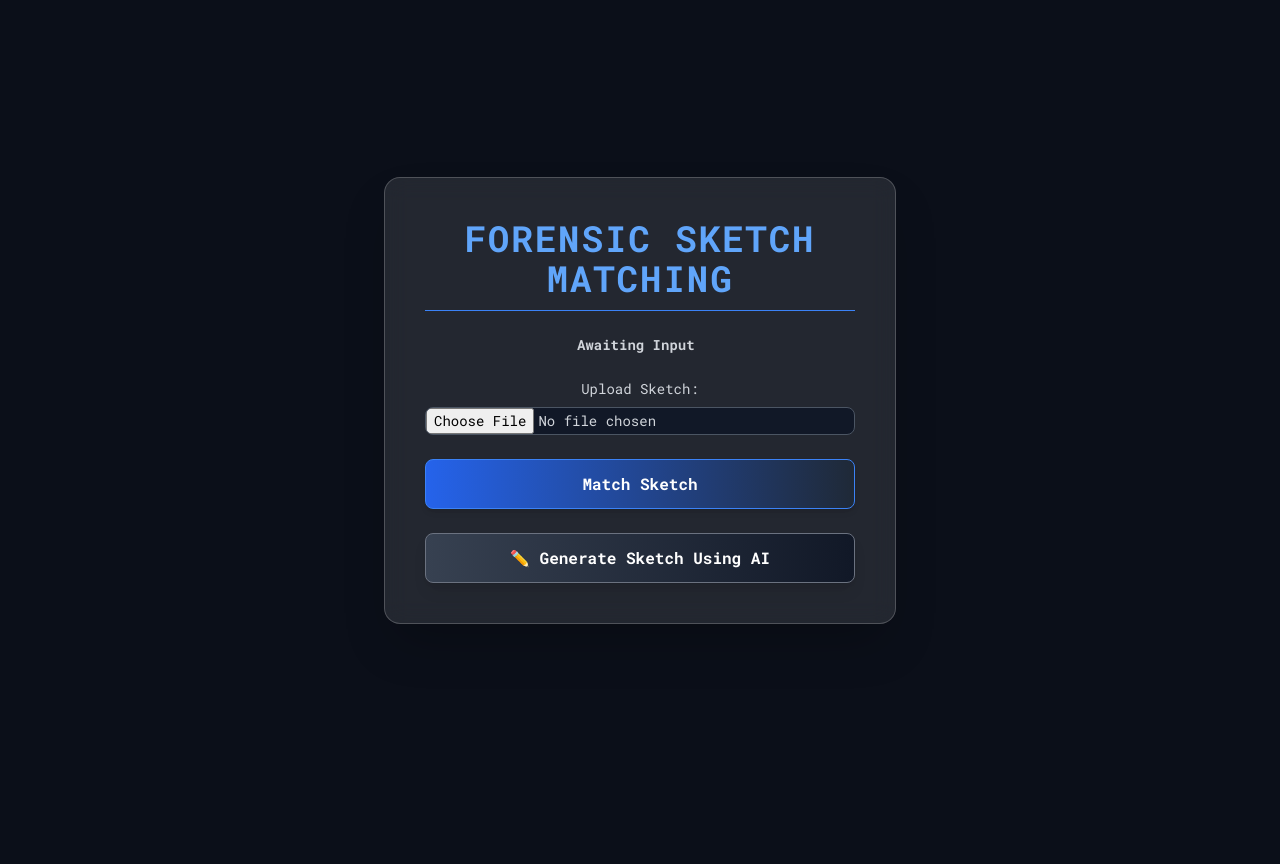
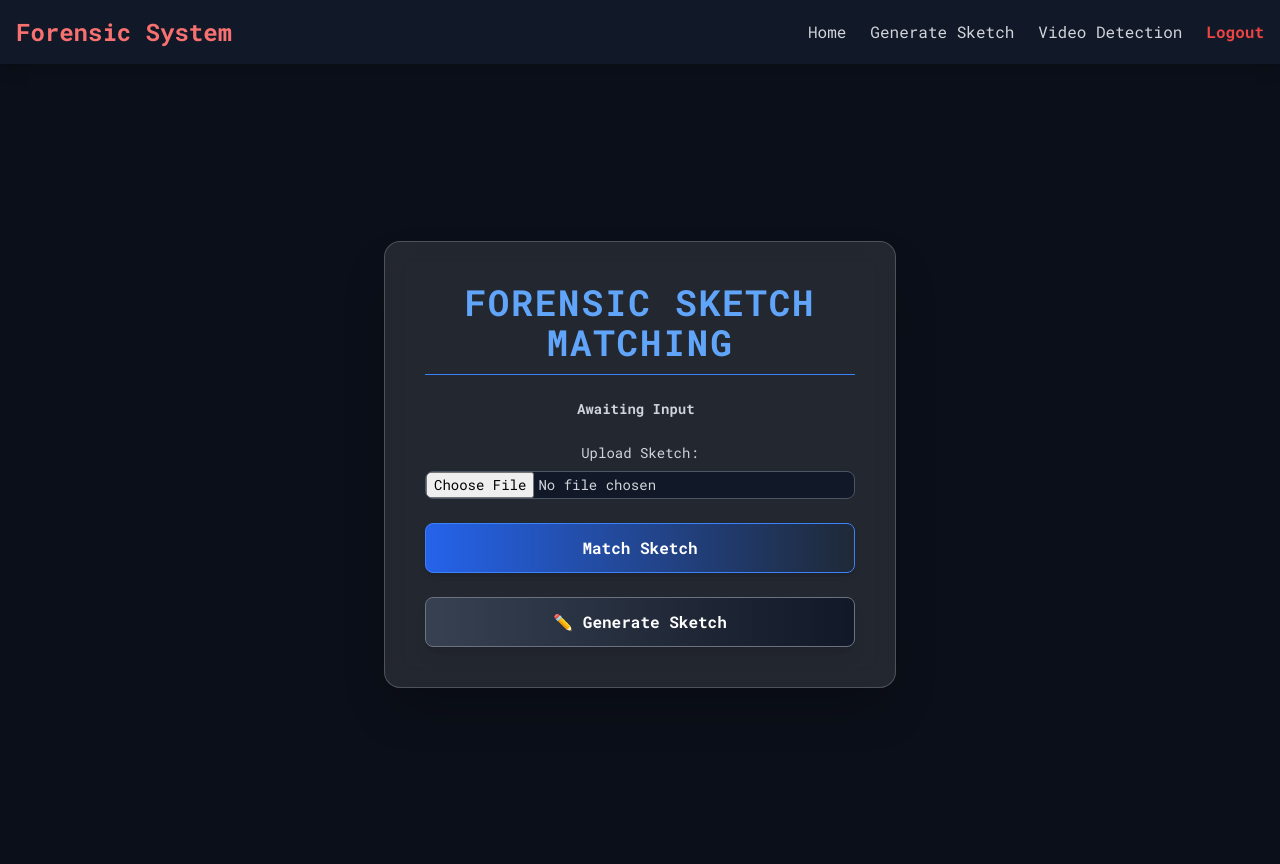
Before and after one commit to mjavadev/ForensiTrack, a Flask app: page /index in a window 1280 px wide. Before the commit the page ends 624 px from the top, so only its background shows below. Run offline with Flask 3, Linux system fonts and the light colour scheme; a user stored in the database is signed in; some libraries are stand-ins or nearby versions.

Commit message:
fixed ui- added nav

```diff
--- a/templates/detect.html
+++ b/templates/detect.html
@@ -28,7 +28,9 @@
         }
     </style>
 </head>
-<body class="flex items-center justify-center min-h-screen relative overflow-hidden">
+<body>
+    {% include 'navbar.html' %}
+<div class="flex items-center justify-center min-h-screen relative overflow-hidden">
     <div class="glass p-10 rounded-2xl shadow-2xl w-full max-w-lg text-center fade-in relative">
         <h1 class="text-4xl font-extrabold mb-6 text-blue-400 tracking-wider border-b border-blue-500 pb-3 uppercase">Forensic Video Detection</h1>
         <form action="/detect_video" method="post" enctype="multipart/form-data" class="space-y-6">
@@ -46,5 +48,6 @@
             ⬅️ Return to Dashboard
         </a>
     </div>
+</div>
 </body>
 </html>
--- a/templates/detect_result.html
+++ b/templates/detect_result.html
@@ -28,7 +28,9 @@
         }
     </style>
 </head>
-<body class="flex items-center justify-center min-h-screen relative overflow-hidden">
+<body>
+    {% include 'navbar.html' %}
+<div class="flex items-center justify-center min-h-screen relative overflow-hidden">
     <div class="glass p-10 rounded-2xl shadow-2xl w-full max-w-lg text-center fade-in relative">
         <h1 class="text-4xl font-extrabold mb-6 text-red-400 tracking-wider border-b border-red-500 pb-3 uppercase">Forensic Video Analysis</h1>
         <p class="text-gray-300 text-sm font-semibold mb-6">Processing Footage...</p>
@@ -52,5 +54,6 @@
             ⬅️ Return to Dashboard
         </a>
     </div>
+    </div>
 </body>
 </html>
--- a/templates/generate-sketch.html
+++ b/templates/generate-sketch.html
@@ -43,8 +43,8 @@
         }
     </style>
 </head>
-<body class="bg-gray-900 text-white flex justify-center items-center min-h-screen">
-    <div class="container">
+<body class="bg-gray-900 text-white flex flex-col justify-center min-h-screen pb-20">
+    <div class="container mx-auto w-full max-w-md p-6">
         <h1>Suspect Sketch Generator</h1>
 
         <div class="input-section">
--- a/templates/index.html
+++ b/templates/index.html
@@ -35,7 +35,9 @@
         }
     </style>
 </head>
-<body class="flex items-center justify-center min-h-screen relative overflow-hidden">
+<body>
+    {% include 'navbar.html' %}
+<div class="flex items-center justify-center min-h-screen relative overflow-hidden">
     <div class="glass p-10 rounded-2xl shadow-2xl w-full max-w-lg text-center fade-in relative">
         <h1 class="text-4xl font-extrabold mb-6 text-blue-400 tracking-wider border-b border-blue-500 pb-3 uppercase">Forensic Sketch Matching</h1>
         <p class="text-gray-300 text-sm font-semibold typing mb-6">Awaiting Input</p>
@@ -52,8 +54,9 @@
 
         <a href="/generate-sketch"
            class="mt-6 inline-block w-full bg-gradient-to-r from-gray-700 to-gray-900 hover:from-gray-600 hover:to-gray-800 text-white font-bold py-3 px-6 rounded-lg shadow-lg transition duration-300 ease-in-out transform hover:scale-105 border border-gray-500">
-            ✏️ Generate Sketch Using AI
+            ✏️ Generate Sketch
         </a>
     </div>
+</div>
 </body>
 </html>
--- a/templates/match.html
+++ b/templates/match.html
@@ -28,7 +28,9 @@
         }
     </style>
 </head>
-<body class="flex items-center justify-center min-h-screen px-4">
+<body>
+    {% include 'navbar.html' %}
+<div class="flex items-center justify-center min-h-screen px-4">
     <div class="glass p-10 rounded-2xl shadow-2xl w-full max-w-lg text-center fade-in">
         <h1 class="text-4xl font-extrabold mb-4 text-red-400 tracking-wider border-b-2 border-red-500 pb-3 uppercase">
             Match Result
@@ -72,5 +74,6 @@
             ⬅️ Back to Home
         </a>
     </div>
+</div>
 </body>
 </html>
--- /dev/null
+++ b/templates/navbar.html
@@ -0,0 +1,16 @@
+<nav class="bg-gray-900 p-4 shadow-lg">
+    <div class="container mx-auto flex justify-between items-center">
+        <a href="/" class="text-red-400 text-2xl font-bold">Forensic System</a>
+        <ul class="flex space-x-6 text-gray-300">
+            <li><a href="/" class="hover:text-red-400">Home</a></li>
+            <li><a href="/generate-sketch" class="hover:text-red-400">Generate Sketch</a></li>
+            <li><a href="/video_detection" class="hover:text-red-400">Video Detection</a></li>
+            {% if 'user' in session %}
+                <li><a href="/logout" class="text-red-500 font-bold">Logout</a></li>
+            {% else %}
+                <li><a href="/login" class="hover:text-red-400">Login</a></li>
+                <li><a href="/signup" class="hover:text-red-400">Sign Up</a></li>
+            {% endif %}
+        </ul>
+    </div>
+</nav>
```
Also changed, not shown: 4 other files.
